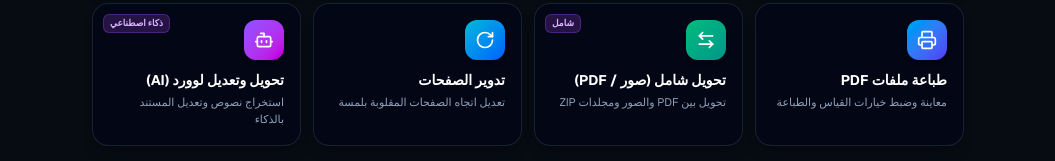
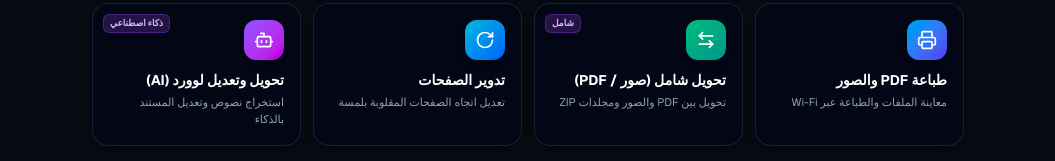
Before and after one commit to Domnyon/apdf-app, a Next.js app: page / in a window 1280 px wide. Shown: the part 408-569 px from the top of the page, without its empty margins (112-1167 px from the left). Built offline with nearby package versions, Linux system fonts and the light colour scheme.

Commit message:
add print pdf tool with preview, wifi printer support and seo

```diff
--- a/src/app/page.tsx
+++ b/src/app/page.tsx
@@ -23,7 +23,7 @@ const tools = [
   { title: "دمج ملفات PDF", desc: "دمج عدة ملفات وترتيب الصفحات", href: "/merge", icon: Layers, color: "from-purple-500 to-pink-600", badge: null },
   { title: "تقسيم واستخراج", desc: "حذف صفحات محددة واستخراج ما تحتاجه", href: "/split", icon: Scissors, color: "from-amber-500 to-orange-600", badge: null },
   { title: "ضغط ملفات PDF", desc: "تصغير حجم المستند والحفاظ على الجودة", href: "/compress", icon: Minimize2, color: "from-rose-500 to-red-600", badge: "مطلوب" },
-  { title: "طباعة ملفات PDF", desc: "معاينة وضبط خيارات القياس والطباعة", href: "/print", icon: Printer, color: "from-sky-500 to-indigo-600", badge: null },
+  { title: "طباعة PDF والصور", desc: "معاينة الملفات والطباعة عبر Wi-Fi", href: "/print-pdf", icon: Printer, color: "from-sky-500 to-indigo-600", badge: null },
   { title: "تحويل شامل (صور / PDF)", desc: "تحويل بين PDF والصور ومجلدات ZIP", href: "/convert", icon: ArrowLeftRight, color: "from-emerald-500 to-teal-600", badge: "شامل" },
   { title: "تدوير الصفحات", desc: "تعديل اتجاه الصفحات المقلوبة بلمسة", href: "/rotate", icon: RotateCw, color: "from-cyan-500 to-blue-600", badge: null },
   { title: "تحويل وتعديل لوورد (AI)", desc: "استخراج نصوص وتعديل المستند بالذكاء", href: "/pdf-to-word", icon: Bot, color: "from-violet-500 to-fuchsia-600", badge: "ذكاء اصطناعي" },
```
